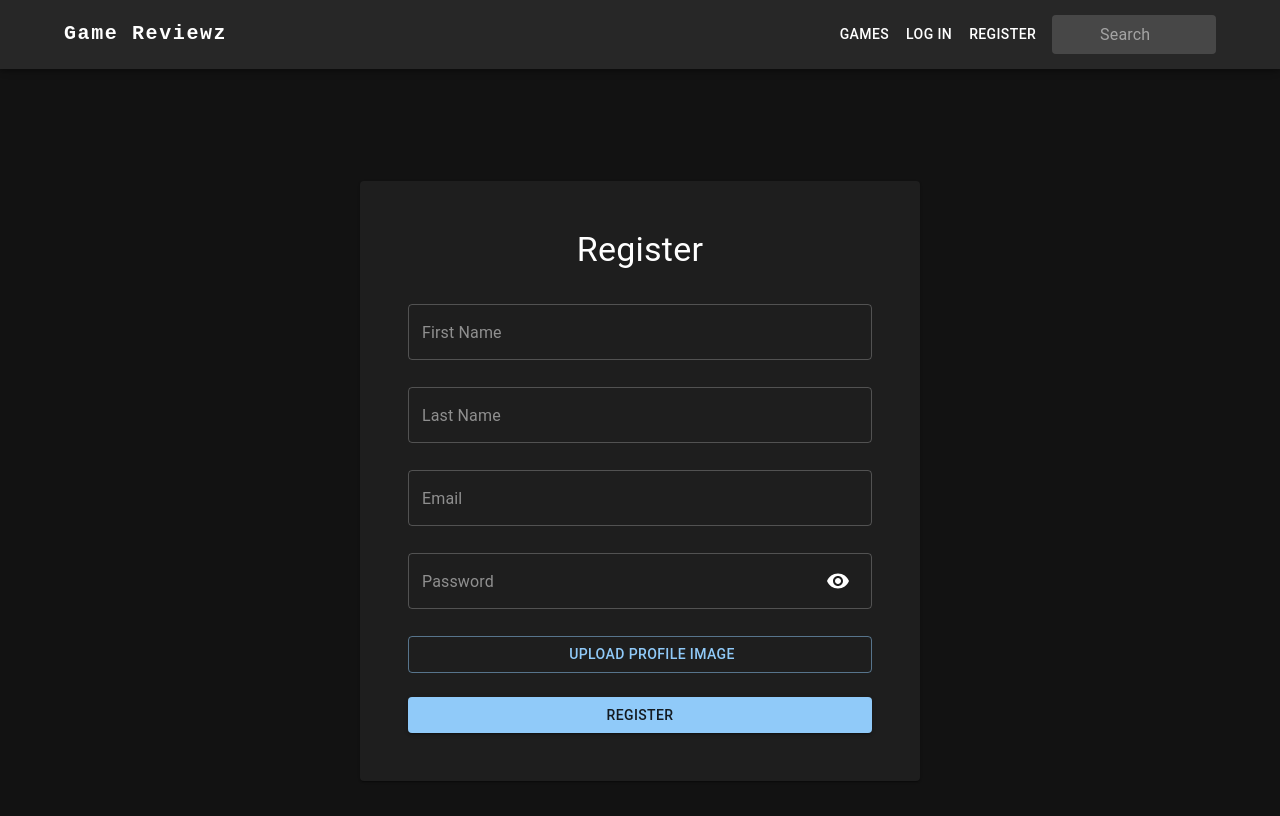
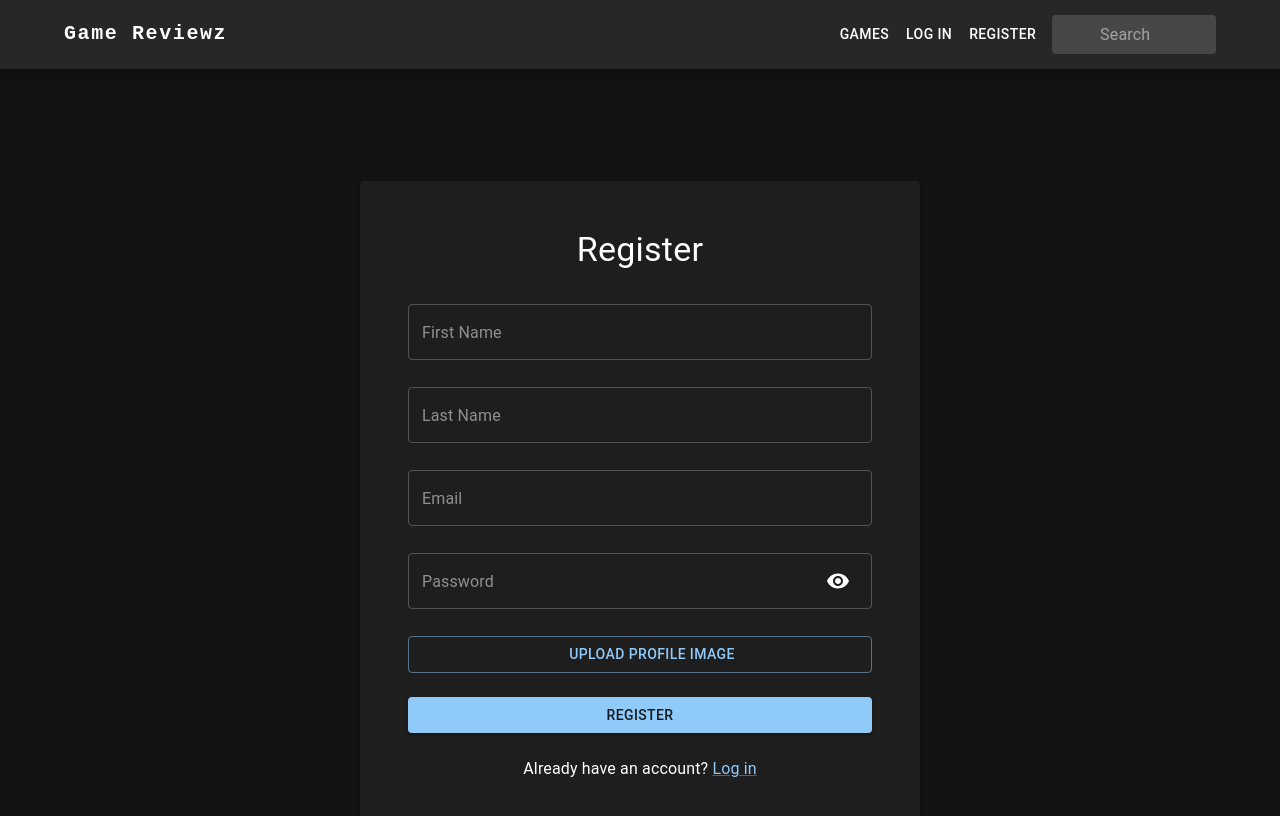
Before and after one commit to wbr38/SENG365-GameReviewz, a React (Create React App) app in the folder website/: page /register in a window 1280 px wide. Shown: the top 816 px of the page. Built offline with nearby package versions, Linux system fonts and the light colour scheme; some icons are missing; the HTML template or start-up script is replaced by a standard one.

Commit message:
[Website] Add links to register/login

```diff
--- a/website/src/pages/LogIn.tsx
+++ b/website/src/pages/LogIn.tsx
@@ -1,9 +1,9 @@
-import { Typography, Box, FormControl, TextField, Button, Stack, Card, Snackbar, Alert } from "@mui/material";
+import { Alert, Box, Button, Card, FormControl, Link, Snackbar, Stack, TextField, Typography } from "@mui/material";
 import { useEffect, useState } from "react";
+import { Link as RouterLink, useNavigate } from "react-router-dom";
+import { joinErrorMessages, parseAjvErrors } from "../services/ajv.parser";
 import { Api } from "../services/api.service";
 import { useAuthStore } from "../store/auth-store";
-import { useNavigate } from "react-router-dom";
-import { joinErrorMessages, parseAjvErrors } from "../services/ajv.parser";
 
 export default function LogIn() {
 
@@ -32,7 +32,7 @@ export default function LogIn() {
 
     async function tryLogin() {
         try {
-            const {userId, token} = await Api.login({email, password});
+            const { userId, token } = await Api.login({ email, password });
             setAuth({
                 token,
                 userId
@@ -119,6 +119,9 @@ export default function LogIn() {
                             Login
                         </Button>
 
+                        <Typography>
+                            Don't have an account? <Link component={RouterLink} to="/register">Register</Link>
+                        </Typography>
                     </Box>
                 </Card>
             </Stack>
--- a/website/src/pages/Register.tsx
+++ b/website/src/pages/Register.tsx
@@ -1,8 +1,8 @@
 import { Visibility, VisibilityOff } from "@mui/icons-material";
 import CloudUploadIcon from "@mui/icons-material/CloudUpload";
-import { Alert, Box, Button, Card, FormControl, IconButton, Snackbar, Stack, TextField, Typography } from "@mui/material";
+import { Alert, Box, Button, Card, FormControl, IconButton, Link, Snackbar, Stack, TextField, Typography } from "@mui/material";
 import { useEffect, useState } from "react";
-import { useNavigate } from "react-router-dom";
+import { Link as RouterLink, useNavigate } from "react-router-dom";
 import UserAvatar from "../components/UserAvatar";
 import { joinErrorMessages, parseAjvErrors } from "../services/ajv.parser";
 import { Api } from "../services/api.service";
@@ -208,6 +208,9 @@ export default function Register() {
                             Register
                         </Button>
 
+                        <Typography>
+                            Already have an account? <Link component={RouterLink} to="/login">Log in</Link>
+                        </Typography>
                     </Box>
                 </Card>
             </Stack>
```
